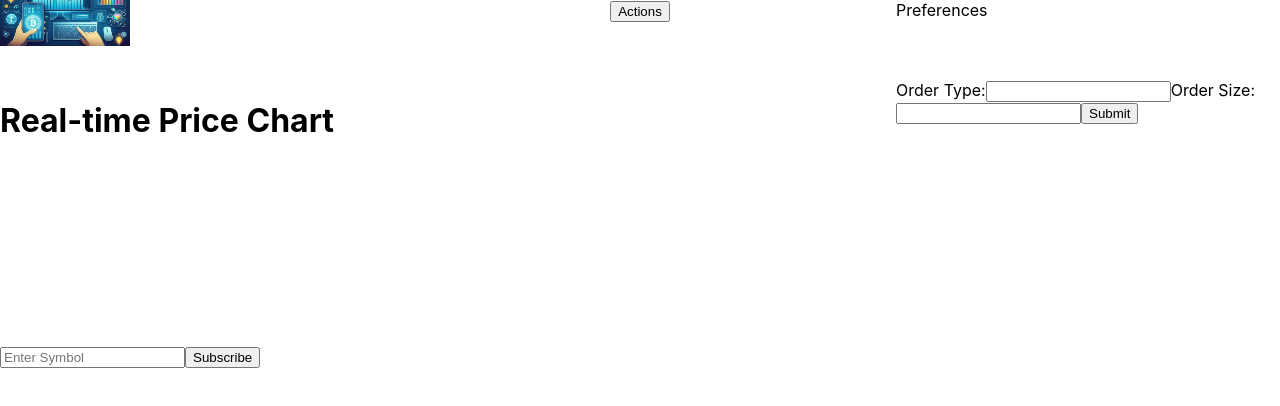
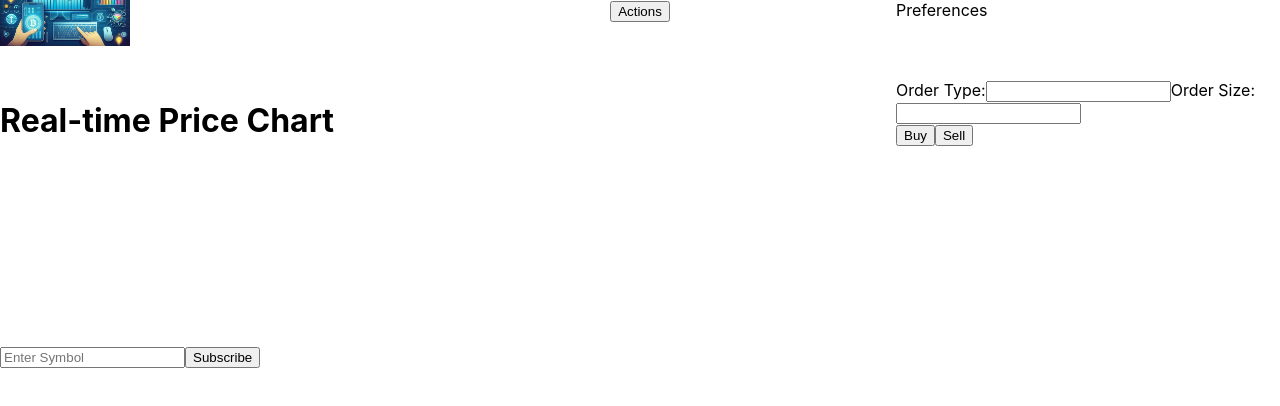
Before and after one commit to kev065/Trade-Flow, a React (Create React App) app in the folder client/: page / in a window 1280 px wide. Shown: the top 406 px of the page. Built offline with nearby package versions, Linux system fonts and the light colour scheme; no server answers.

Commit message:
Refactor OrderForm to separate Buy and Sell actions
Split the handleSubmit function into handleBuy and handleSell functions.

Add a new placeOrder function that takes in the order type as a parameter

Replace the 'Submit' button with separate 'Buy' and 'Sell' buttons

```diff
--- a/client/src/components/OrderForm.js
+++ b/client/src/components/OrderForm.js
@@ -5,13 +5,21 @@ function OrderForm() {
   const [orderType, setOrderType] = useState('');
   const [orderSize, setOrderSize] = useState('');
 
-  const handleSubmit = event => {
+  const handleBuy = event => {
     event.preventDefault();
+    placeOrder('buy');
+  };
 
+  const handleSell = event => {
+    event.preventDefault();
+    placeOrder('sell');
+  };
+
+  const placeOrder = (type) => {
     axios.post('http://localhost:5555/order', {
       user_id: 1,
       token_id: 'BTCUSDT',
-      order_type: orderType,
+      order_type: type,
       quantity: orderSize,
       futures: false,
     })
@@ -20,7 +28,7 @@ function OrderForm() {
   };
 
   return (
-    <form id="order-form" onSubmit={handleSubmit}>
+    <form id="order-form">
       <label>
         Order Type:
         <input type="text" value={orderType} onChange={e => setOrderType(e.target.value)} />
@@ -29,7 +37,10 @@ function OrderForm() {
         Order Size:
         <input type="number" value={orderSize} onChange={e => setOrderSize(e.target.value)} />
       </label>
-      <button type="submit">Submit</button>
+      <div>
+        <button type="button" onClick={handleBuy}>Buy</button>
+        <button type="button" onClick={handleSell}>Sell</button>
+      </div>
     </form>
   );
 }
```
